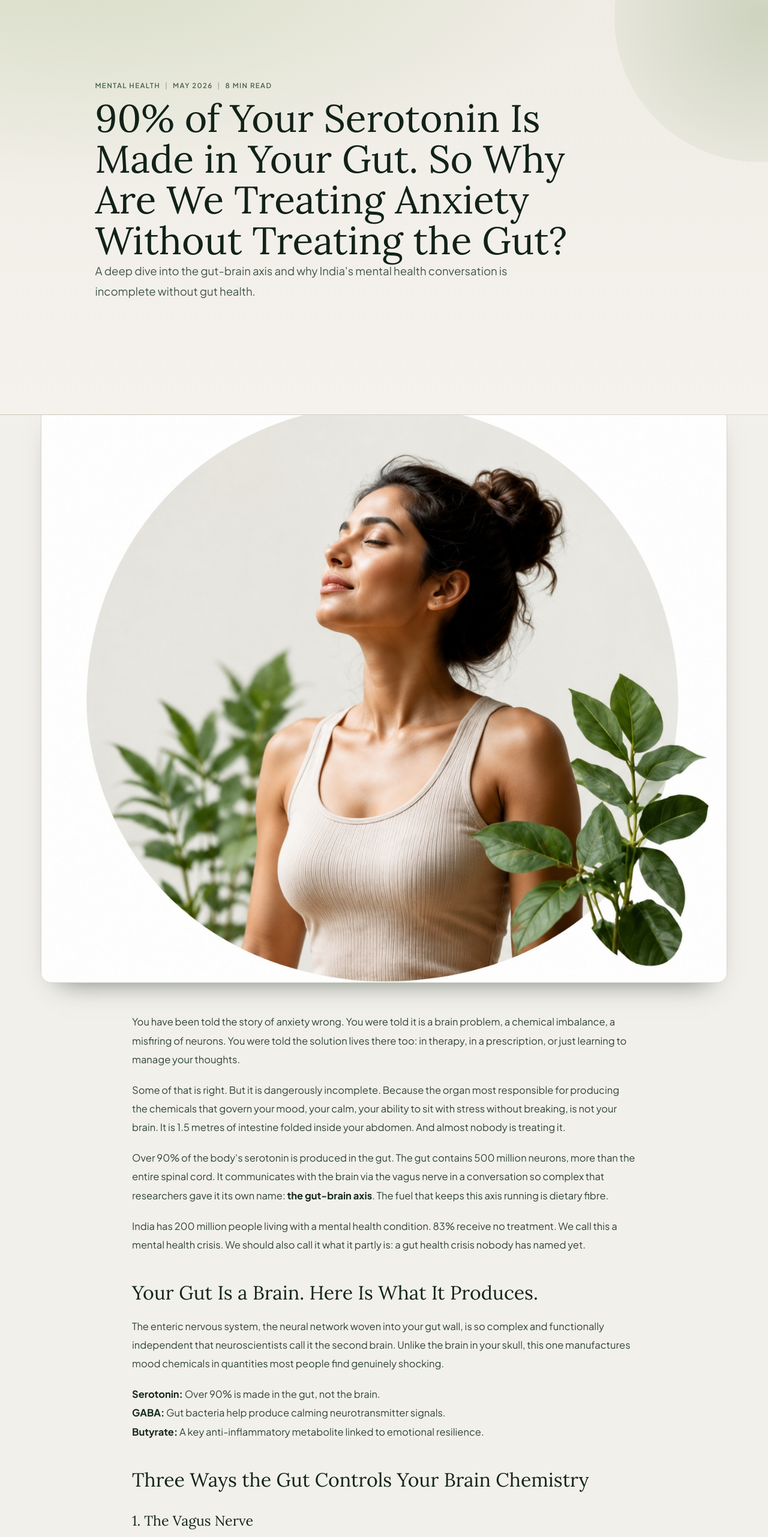
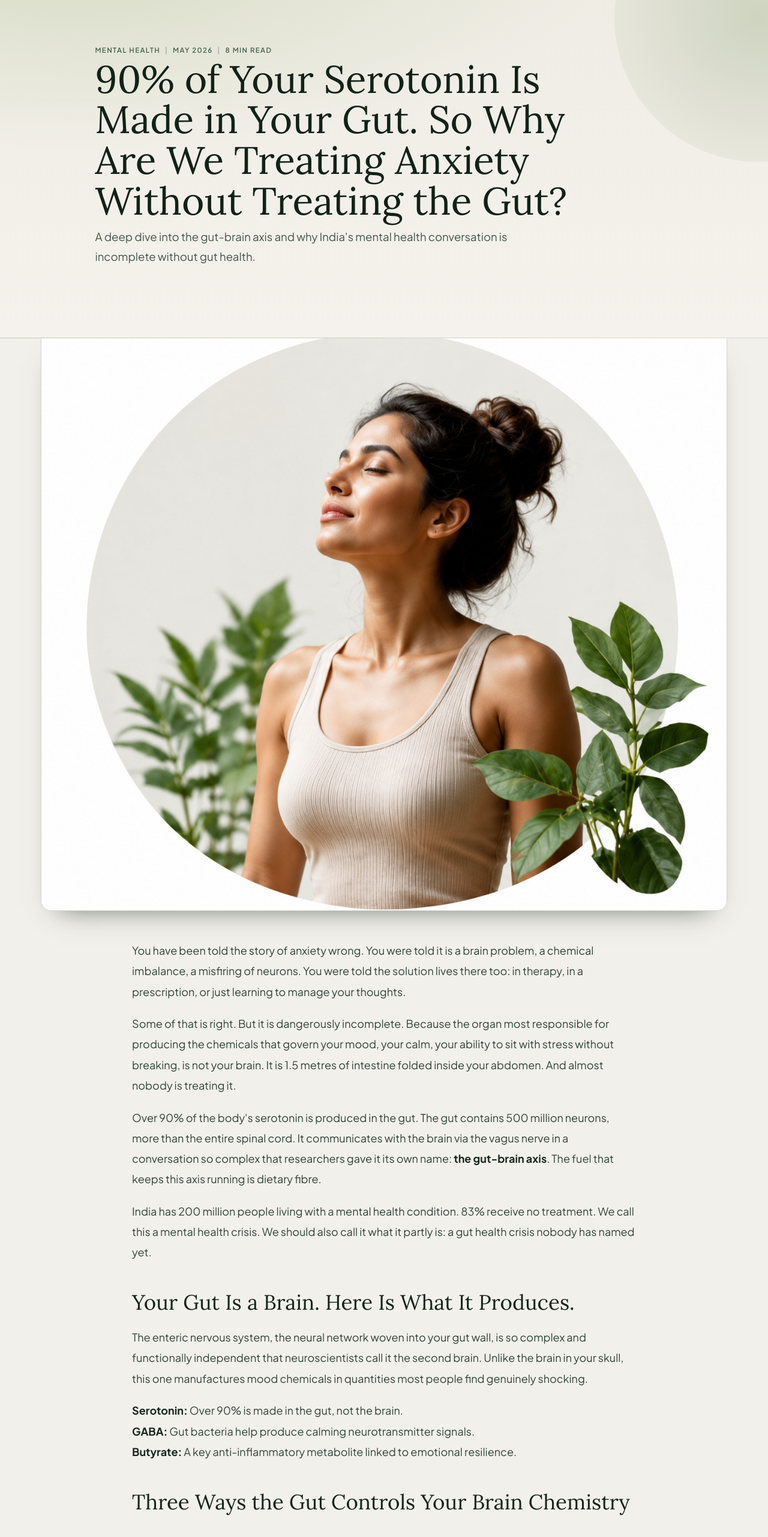
Before and after one commit to Amresh2537/nirogyn, a Next.js app: page /blog/gut-brain-axis in a window 1280 px wide. Shown: the part 100-2663 px from the top of the page at 60% size. Built offline with nearby package versions, Linux system fonts and the light colour scheme.

Commit message:
blogpage

```diff
--- a/src/app/blog/blog-pages.module.css
+++ b/src/app/blog/blog-pages.module.css
@@ -95,7 +95,7 @@
   position: relative;
   margin: 0 auto;
   max-width: 64rem;
-  padding: 4.5rem 1.25rem 4.8rem;
+  padding: 0.8rem 1.25rem 0.4rem;
 }
 
 .heroKicker {
@@ -197,7 +197,7 @@
 .postCardTitle {
   margin: 0;
   color: #132418;
-  font-size: 1.23rem;
+  font-size: 1.34rem;
   line-height: 1.35;
 }
 
@@ -210,7 +210,7 @@
   margin-top: 0.72rem;
   overflow: hidden;
   color: #536356;
-  font-size: 0.95rem;
+  font-size: 1.04rem;
   line-height: 1.72;
   -webkit-box-orient: vertical;
   -webkit-line-clamp: 3;
@@ -223,7 +223,7 @@
   align-items: center;
   gap: 0.34rem;
   color: #68786c;
-  font-size: 0.74rem;
+  font-size: 0.75rem;
   font-weight: 600;
   letter-spacing: 0.02em;
 }
@@ -238,6 +238,7 @@
 
 .postHero .postMeta {
   margin: 0;
+  margin-bottom: 0.4rem;
   color: #48634f;
   font-size: 0.72rem;
   text-transform: uppercase;
@@ -245,7 +246,8 @@
 }
 
 .postTitle {
-  margin-top: 0.8rem;
+  margin-top: 0.3rem;
+  margin-bottom: 0.5rem;
   max-width: 58rem;
   color: #112218;
   font-size: clamp(2.1rem, 5.4vw, 4rem);
@@ -255,13 +257,14 @@
 
 .postExcerpt {
   max-width: 47rem;
+  margin: 0;
   color: #435649;
   font-size: clamp(1rem, 1.45vw, 1.18rem);
   line-height: 1.8;
 }
 
 .featuredWrap {
-  margin: -1.3rem auto 0;
+  margin: -0.8rem auto 0;
   width: min(100%, 74rem);
   padding: 0 1.25rem;
 }
@@ -282,7 +285,7 @@
 
 .bodyProse {
   color: #2f4436;
-  font-size: 1.03rem;
+  font-size: 1.125rem;
   line-height: 1.9;
 }
 
@@ -305,12 +308,12 @@
 
 .bodyProse h2 {
   margin-top: 2.8rem;
-  font-size: clamp(1.5rem, 2.6vw, 2rem);
+  font-size: clamp(1.64rem, 2.8vw, 2.18rem);
 }
 
 .bodyProse h3 {
   margin-top: 2.1rem;
-  font-size: clamp(1.18rem, 2vw, 1.45rem);
+  font-size: clamp(1.29rem, 2.1vw, 1.59rem);
 }
 
 .bodyProse a {
@@ -350,7 +353,7 @@
 .commentsTitle {
   margin: 0 0 1.1rem;
   color: #132418;
-  font-size: 1.55rem;
+  font-size: 1.59rem;
 }
 
 .commentsForm {
```
